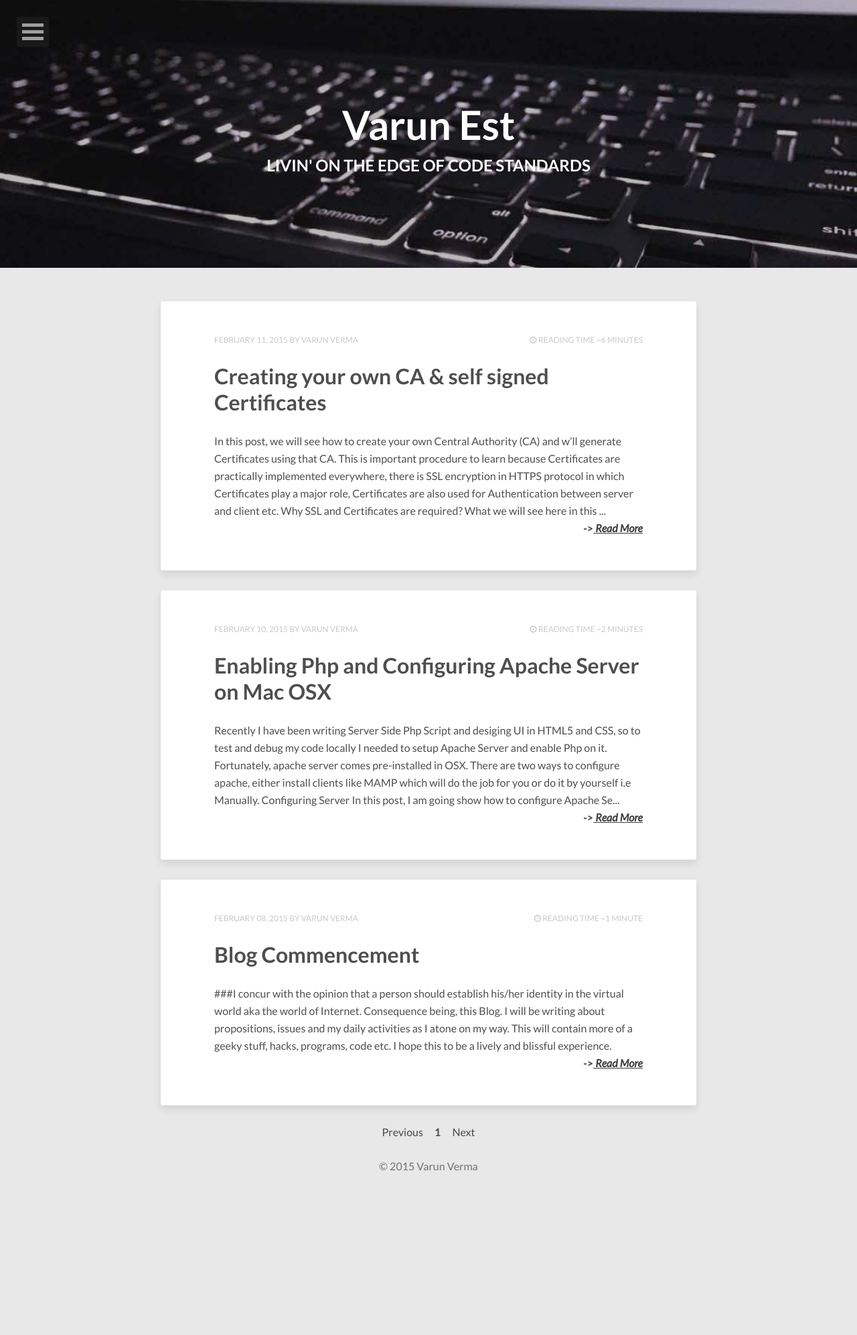
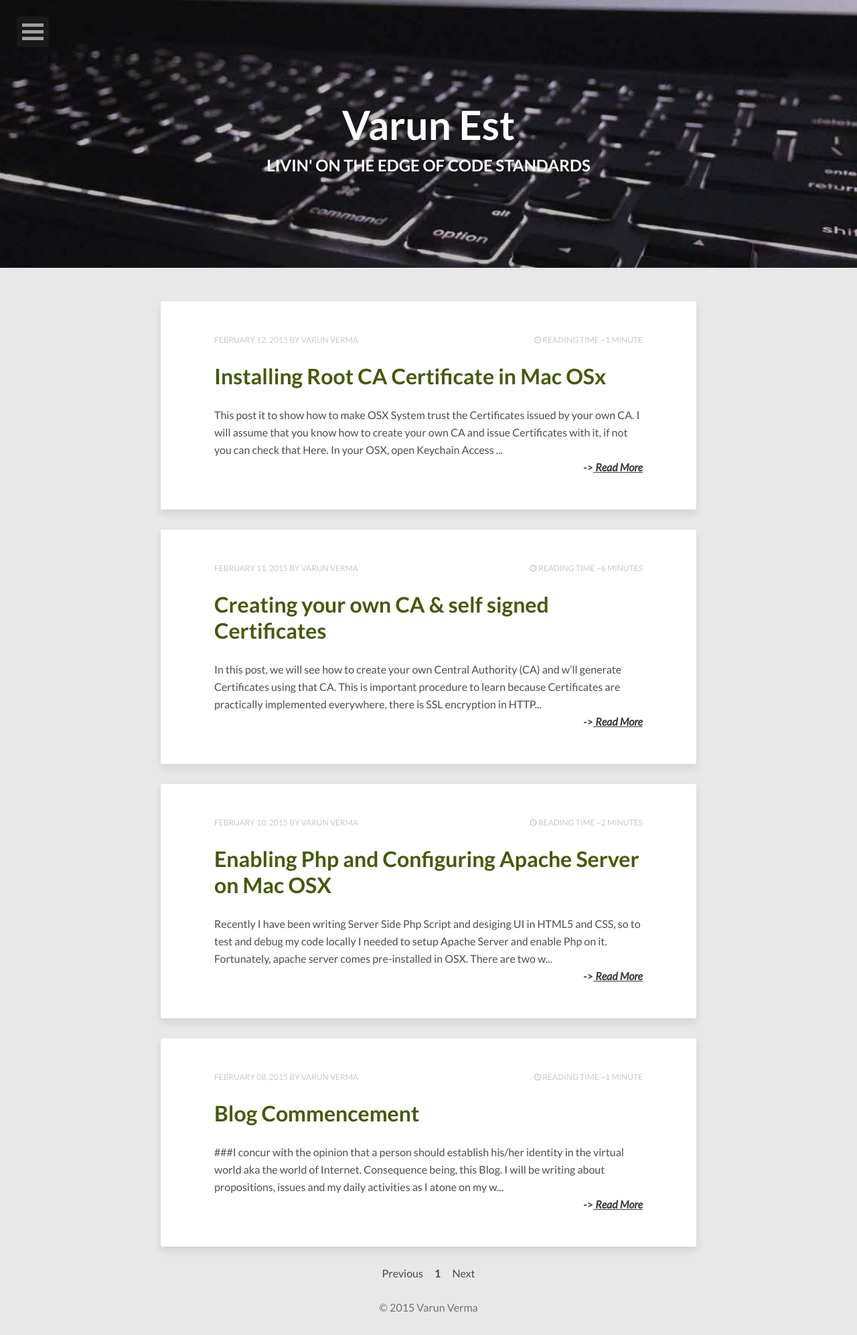
Before and after one commit to RepoForks/varunest.github.io, a Jekyll site: the page built from index.html, in a window 1280 px wide. Shown: the whole page at 67% size. Built offline with Jekyll 4.4.1, drawn with Linux system fonts in a browser that asks for light colours; nearby versions of some CDN libraries; the list of posts is cut into pages by our own code; before the commit the page ends 1783 px from its top, so only the background shows below that.

Commit message:
Post : adding Root CA in OSX

```diff
--- a/_posts/2015-02-10-enabling-and-configuring-apache-server-on-mac-osx.markdown
+++ b/_posts/2015-02-10-enabling-and-configuring-apache-server-on-mac-osx.markdown
@@ -4,7 +4,7 @@ title: "Enabling Php and Configuring Apache Server on Mac OSX"
 modified:
 categories:
 description: "Steps to configure Apache Server and enable Php on Mac OSX"
-tags: [apache, server, php]
+tags: [apache, server, php, OSX]
 image:
   feature:
   credit:
--- a/_posts/2015-02-11-creating-ca-and-self-signed-certificates.markdown
+++ b/_posts/2015-02-11-creating-ca-and-self-signed-certificates.markdown
@@ -108,4 +108,4 @@ openssl ca -batch -days 999 -in server.csr -out server.crt -keyfile rootCA.key -
 
 This command will issue you **server.crt** which will be valid for 999 days. And voilà you have server certificate which is issued by you :D.
 
-Now, configure your Server for SSL traffic with the `server.key` and `server.crt` and install `rootCA.crt` on your browser so that your browser identifies your CA and hence allows your Server to exchange data with your browser.
+Now, [install your Root Certificate]({{site.url}}/_posts/installing-root-ca-certificate-in-mac-osx/) in any system to make it trust the certificates issue by you. Finally, configure your local Apache server for SSL traffic with the `server.key` and `server.crt` to test if it allows ssl traffic on that domain.
--- /dev/null
+++ b/_posts/2015-02-12-installing-root-ca-certificate-in-mac-osx.markdown
@@ -0,0 +1,26 @@
+---
+layout: post
+title: "Installing Root CA Certificate in Mac OSx"
+modified:
+categories:
+description:
+tags: [OSX, Certificates]
+image:
+  feature:
+  credit:
+  creditlink:
+comments:
+share:
+date: 2015-02-12T10:49:06+05:30
+---
+This post it to show how to make OSX System trust the **Certificates** issued by your own CA.
+
+I will assume that you know how to create your own CA and issue Certificates with it, if not you can check that **[Here](../creating-ca-and-self-signed-certificates)**.
+
+1. In your OSX, open **Keychain Access** app (located in Utilities in Applications).
+2. Under **keychain** select System and under **category** select Certificates.
+3. Here, Click on **+** sign to add your Root Certificate. Locate the Root Certificate and click on Open.
+![Screenshot Installing Root Certificate]({{site.url}}/images/post-images/rootCAInstallation.jpg)
+4. In the new dialog box click on "Always Trust"
+
+Now you are good to go! All the certificates which are issued by your CA will be trusted by this System.
--- a/_sass/_variables.scss
+++ b/_sass/_variables.scss
@@ -27,7 +27,7 @@ $comp-color 	 		   : complement(#222);
 $border-color    		 : lighten($base-color,60);
 $white           		 : #fff;
 $black           		 : #000;
-$link-color 		     : rgba(#222,0.8);
+$link-color 		     : #445a0a;
 
 $primary			       : #222;
 $success			       : #5cb85c;
--- a/index.html
+++ b/index.html
@@ -35,7 +35,7 @@ image:
   <div class="entry-content">
 
    <!-- MY MODIFICATION -->
-    {{ post.content | strip_html | truncate: 450 }}<br><a href="{{ site.url }}{{ post.url }}"><b style="color:#3a3a3a;float:right;">-> <i style="color:#3a3a3a;text-align:right;float:right;text-decoration:underline;"> &nbsp;Read More</i></b></a>
+    {{ post.content | strip_html | truncate: 250 }}<br><a href="{{ site.url }}{{ post.url }}"><b style="color:#3a3a3a;float:right;">-> <i style="color:#3a3a3a;text-align:right;float:right;text-decoration:underline;"> &nbsp;Read More</i></b></a>
     <!-- MY MODIFICATION END -->
 
 
```
Also changed, not shown: other parts of _posts/2015-02-11-creating-ca-and-self-signed-certificates.markdown (+1 -1 lines), images/post-images/rootCAInstallation.jpg (added).
